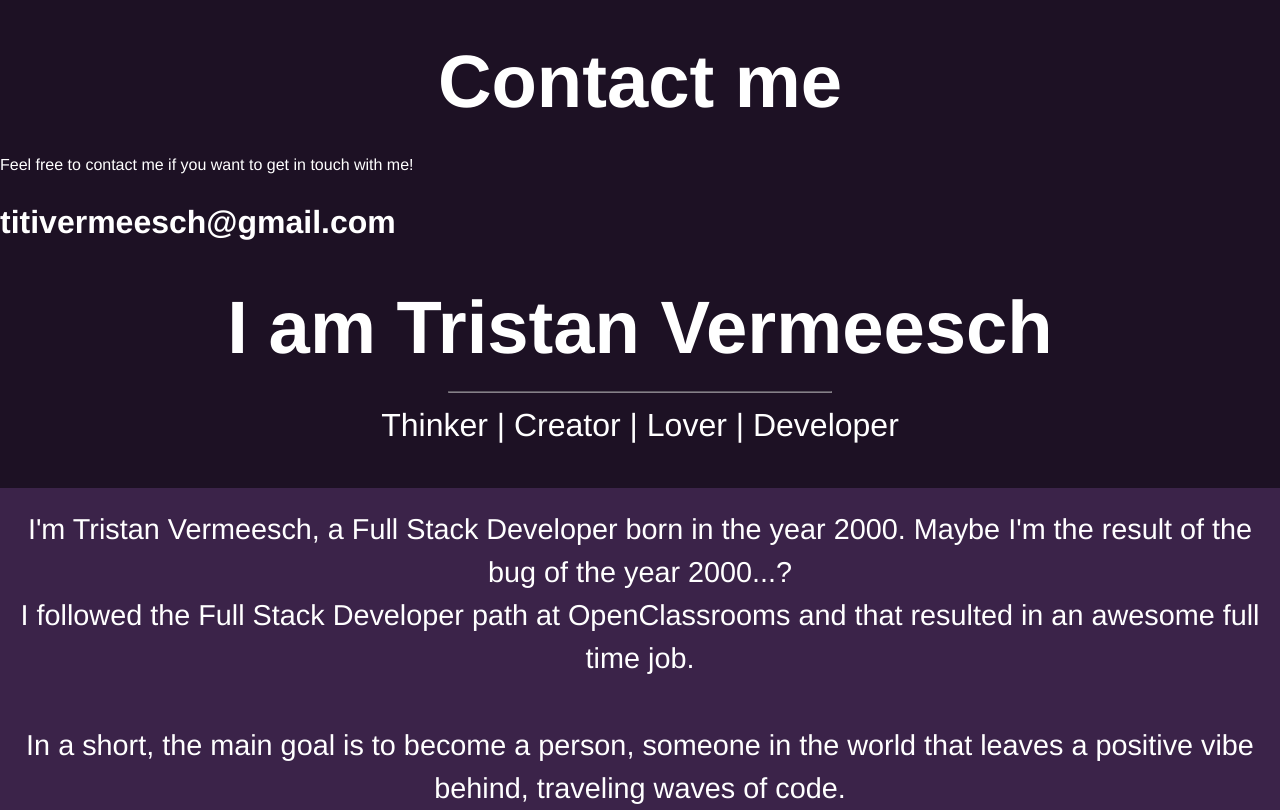
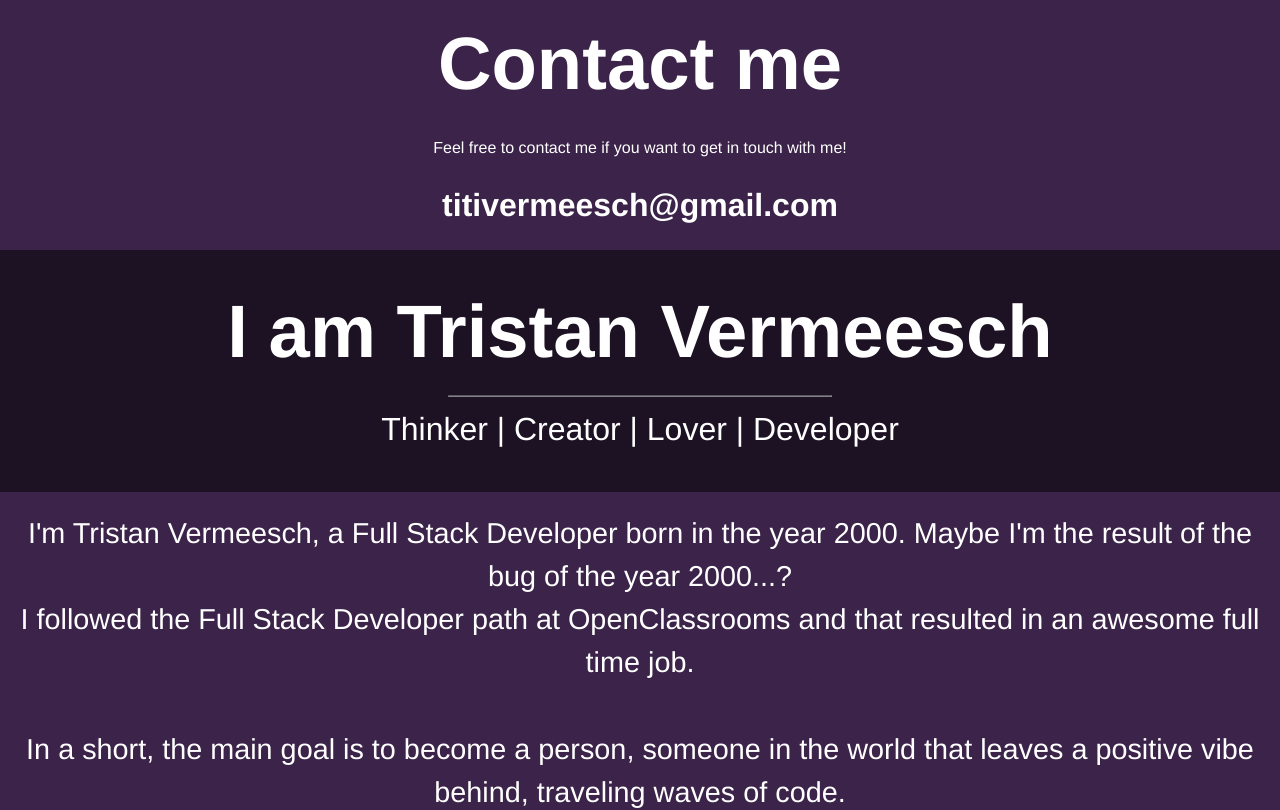
Before and after one commit to titivermeesch/portfolio, a React (Create React App) app: page /contact in a window 1280 px wide. Shown: the top 810 px of the page. Built offline with nearby package versions, Linux system fonts and the light colour scheme.

Commit message:
update style

```diff
--- a/src/components/Contact.js
+++ b/src/components/Contact.js
@@ -1,13 +1,23 @@
 import React from 'react'
+import styled from 'styled-components'
 import HeadTitle from './HeadTitle'
+
+const Styled = styled.div`
+	display: grid;
+	justify-content: center;
+	text-align: center;
+	background-color: #3b2349;
+`
 
 const Contact = () => {
 	return (
-		<>
+		<Styled>
 			<HeadTitle>Contact me</HeadTitle>
-			<p>Feel free to contact me if you want to get in touch with me!</p>
-			<h1>titivermeesch@gmail.com</h1>
-		</>
+			<div className="intro">
+				<p>Feel free to contact me if you want to get in touch with me!</p>
+				<h1>titivermeesch@gmail.com</h1>
+			</div>
+		</Styled>
 	)
 }
 
```
